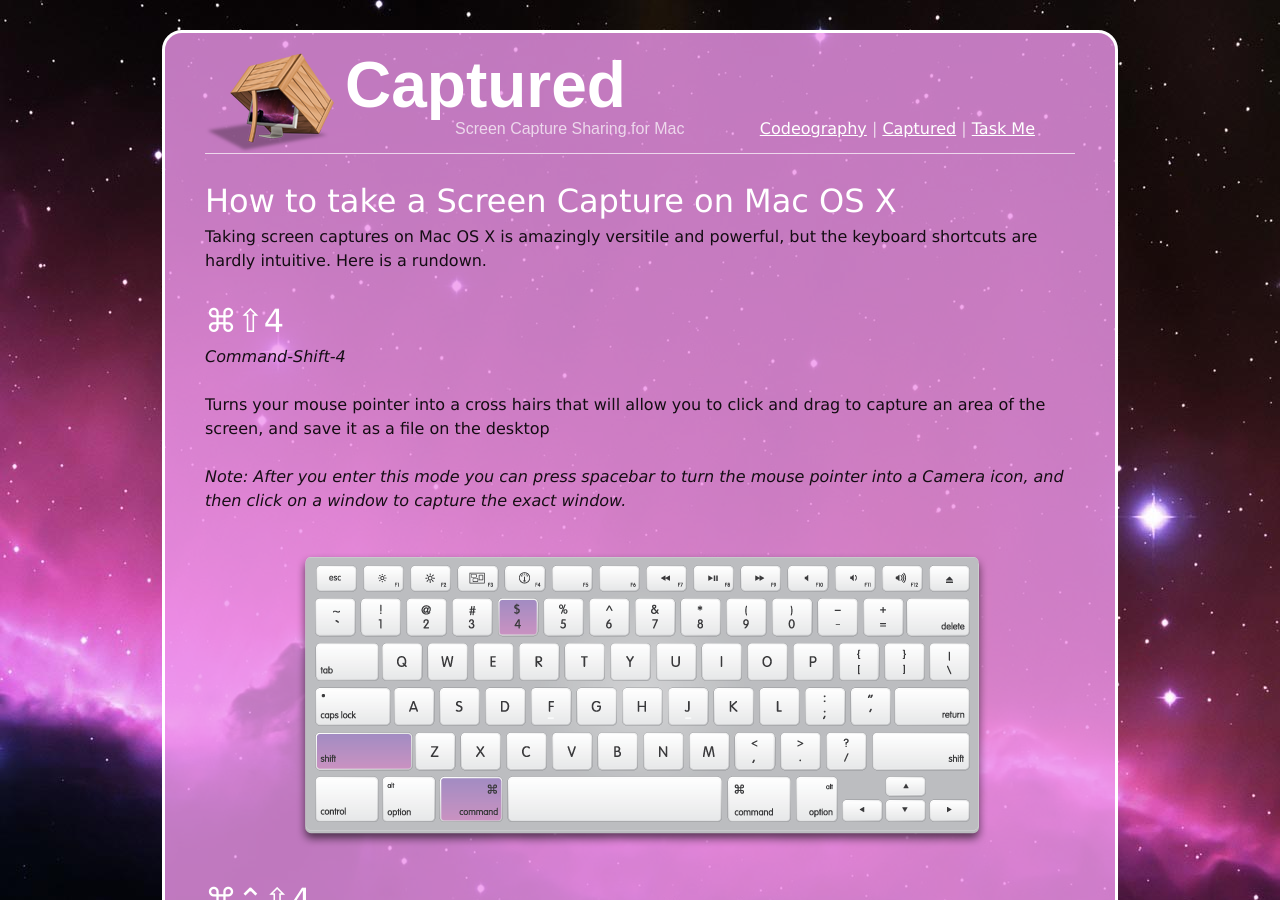
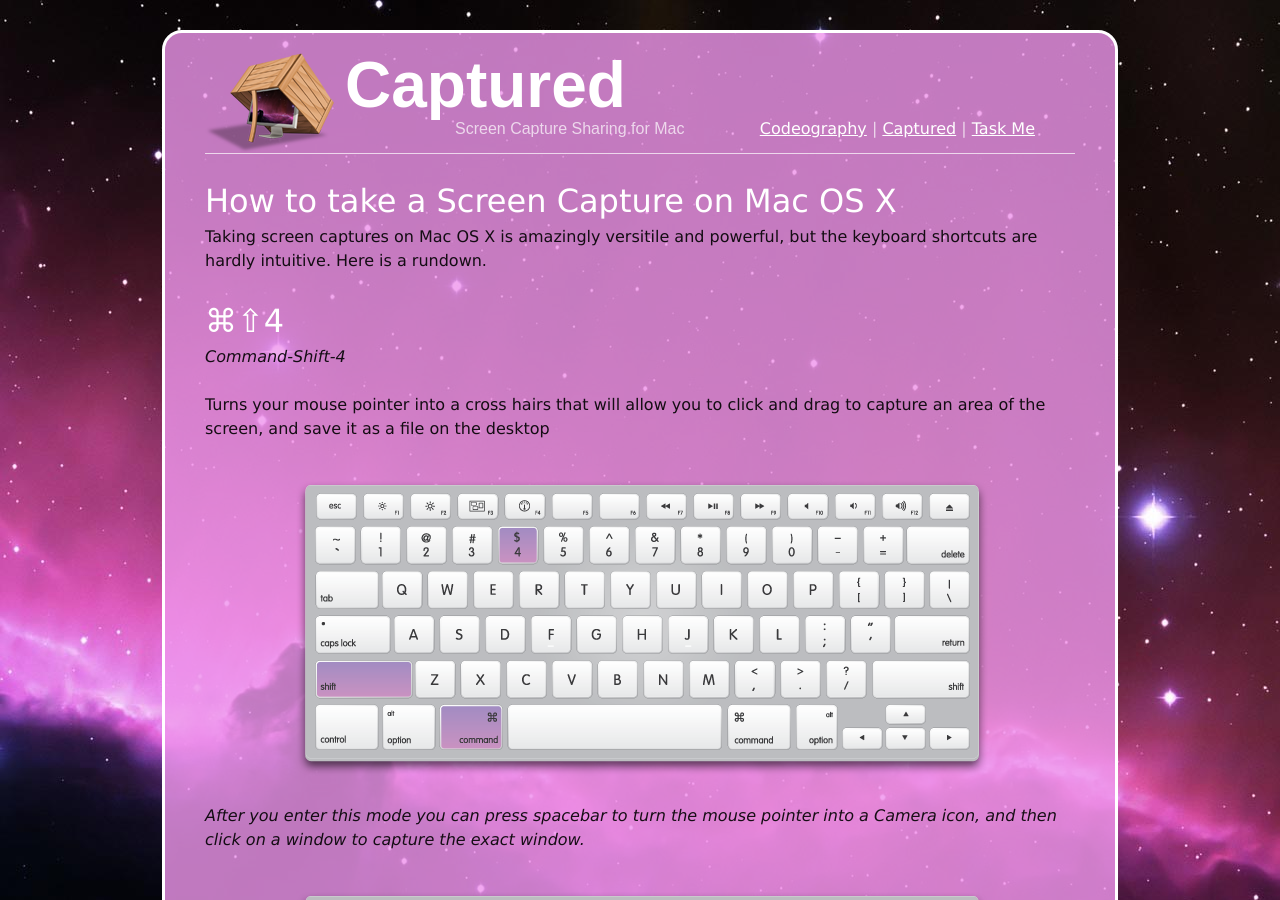
Before and after one commit to csexton/codeography.com, a Jekyll site: the page built from captured/how-to-screen-capture-mac.markdown, in a window 1280 px wide and 900 px high. Built offline with Jekyll 4.4.1, drawn with Linux system fonts in a browser that asks for light colours; some web fonts are replaced; part of the change alters nothing that is shown.

Commit message:
Added spacebar image

```diff
--- a/captured/how-to-screen-capture-mac.markdown
+++ b/captured/how-to-screen-capture-mac.markdown
@@ -13,9 +13,12 @@ _Command-Shift-4_
 
 Turns your mouse pointer into a cross hairs that will allow you to click and drag to capture an area of the screen, and save it as a file on the desktop
 
-_Note: After you enter this mode you can press spacebar to turn the mouse pointer into a Camera icon, and then click on a window to capture the exact window._
 
 ![Command Shift 4](images/SC4.png)
+
+_After you enter this mode you can press spacebar to turn the mouse pointer into a Camera icon, and then click on a window to capture the exact window._
+
+![Command Shift 4](images/SC4S.png)
 
 ## ⌘⌃⇧4
 
```
